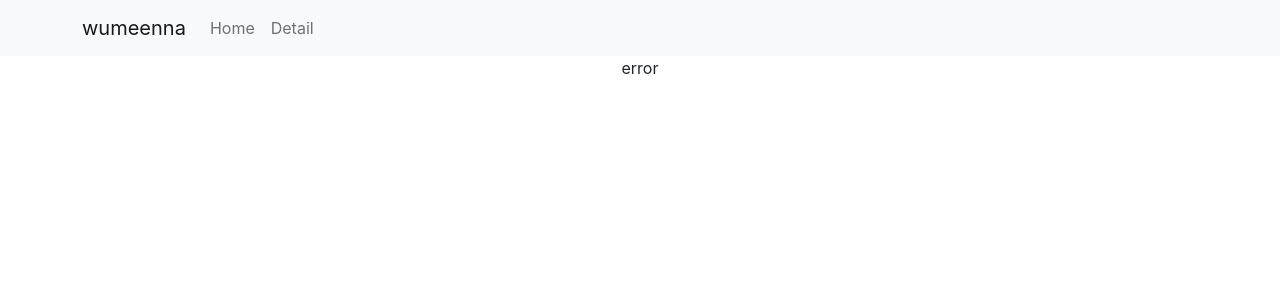
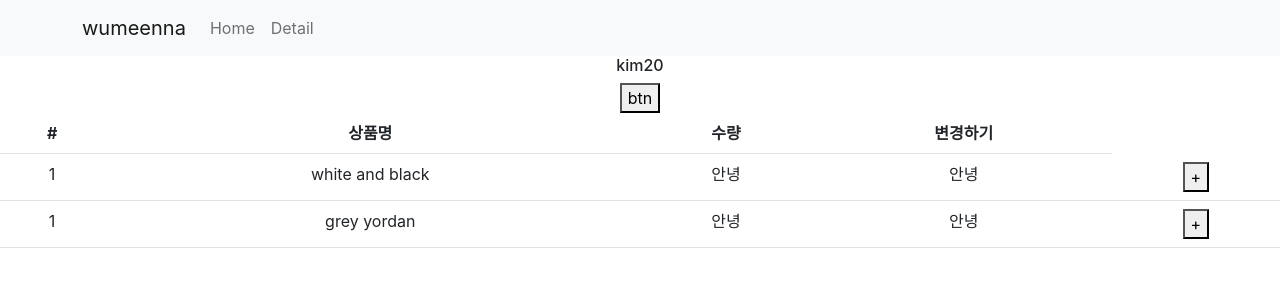
Before and after one commit to minu-ha/minu-ha, a React (Create React App) app: page /cart in a window 1280 px wide. Shown: the top 300 px of the page. Built offline with nearby package versions, Linux system fonts and the light colour scheme.

Commit message:
2022-07-23

```diff
--- a/package.json
+++ b/package.json
@@ -3,13 +3,16 @@
   "version": "0.1.0",
   "private": true,
   "dependencies": {
+    "@reduxjs/toolkit": "^1.8.3",
     "@testing-library/jest-dom": "^5.16.4",
     "@testing-library/react": "^13.3.0",
     "@testing-library/user-event": "^13.5.0",
+    "axios": "^0.27.2",
     "bootstrap": "^5.2.0",
     "react": "^18.2.0",
     "react-bootstrap": "^2.4.0",
     "react-dom": "^18.2.0",
+    "react-redux": "^8.0.2",
     "react-router-dom": "^6.3.0",
     "react-scripts": "5.0.1",
     "styled-components": "^5.3.5",
--- a/src/App.css
+++ b/src/App.css
@@ -4,6 +4,15 @@
     background-image: url("/public/logo192.png");
     background-size: cover;
     background-position: center;
+}
+
+.start {
+    opacity: 0;
+}
+
+.end {
+    opacity: 1;
+    transition: opacity 0.5s;
 }
 
 .App {
--- a/src/App.js
+++ b/src/App.js
@@ -6,78 +6,83 @@ import {useState} from "react";
 import {data} from './data.js'
 import {Routes, Route, useNavigate, Outlet} from 'react-router-dom';
 import Detail from "./router/detail";
+import axios from "axios";
+import Cart from "./router/cart";
 
 function App() {
 
     // eslint-disable-next-line no-unused-vars
-    let [shoes] = useState(data)
+    let [shoes, setShoes] = useState(data)
 
-    return (
-        <div className = {"App"}>
+    return (<div className = {"App"}>
         <Navigation/>
         <Routes>
-                <Route path = {"/"} element = {
-                    <>
+            <Route path = {"/"} element = {<>
                 <div className = {"main-bg"}></div>
                 <div className = {"container"}>
                     <div className = {"row"}>
-                                {
-                                    shoes.map((a, i) => {
-                                        return (
-                                            <Card shoes = {shoes[i]} i = {i}></Card>
-                                        )
+                        {shoes.map((a, i) => {
+                            return (<Card shoes = {shoes[i]} i = {i}></Card>)
+                        })}
+                    </div>
+                    <button onClick = {() => {
+                        axios.get('https://codingapple1.github.io/shop/data2.json')
+                            .then((value) => {
+                                let copy = [...shoes, ...value.data];
+                                setShoes(copy);
                             })
-                                }
+                            .catch(() => {
+                                alert('fail')
+                            });
+                        Promise.all(axios.get('/url1'))
+                    }}>btn
+                    </button>
                 </div>
-                        </div>
-                    </>
-                }/>
-                <Route path = {"/detail/:id"} element = {<Detail shoes={shoes}/>}/>
+            </>}/>
+            <Route path = {"/detail/:id"} element = {<Detail shoes = {shoes}/>}/>
             <Route path = {"/about"} element = {<About/>}>
-                    <Route path={"member"} element={<div>member</div>}/>
+                <Route path = {"member"} element = {<div>member</div>}/>
             </Route>
             <Route path = {"*"} element = {<div>error</div>}/>/>
+            <Route path = {"/cart"} element = {<Cart/>}/>
         </Routes>
-        </div>
-    );
+    </div>);
 }
 
 function About(props) {
-    return (
-        <div>
+    return (<div>
         <h4>company</h4>
         <Outlet></Outlet>
-        </div>
-    );
+    </div>);
 }
 
 function Navigation(props) {
 
     let navigate = useNavigate();
 
-    return (
-        <Navbar bg = "light" variant = "light">
+    return (<Navbar bg = "light" variant = "light">
         <Container>
             <Navbar.Brand href = "#home">wumeenna</Navbar.Brand>
             <Nav className = "me-auto">
-                    <Nav.Link onClick={ ()=>{navigate('/')}}>Home</Nav.Link>
-                    <Nav.Link onClick={ ()=>{navigate('/detail')}}>Detail</Nav.Link>
+                <Nav.Link onClick = {() => {
+                    navigate('/')
+                }}>Home</Nav.Link>
+                <Nav.Link onClick = {() => {
+                    navigate('/detail')
+                }}>Detail</Nav.Link>
             </Nav>
         </Container>
-        </Navbar>
-    );
+    </Navbar>);
 }
 
 function Card(props) {
-    return (
-        <div className = {"col-md-4"}>
+    return (<div className = {"col-md-4"}>
         {/* eslint-disable-next-line jsx-a11y/alt-text */}
         <img src = {"https://codingapple1.github.io/shop/shoes" + (props.i + 1) + ".jpg"}
              width = {"80%"}/>
         <h4>{props.shoes.title}</h4>
         <p>{props.shoes.price}</p>
-        </div>
-    )
+    </div>)
 }
 
 export default App;
--- a/src/index.js
+++ b/src/index.js
@@ -4,13 +4,18 @@ import './index.css';
 import App from './App';
 import reportWebVitals from './reportWebVitals';
 import {BrowserRouter} from "react-router-dom";
+import {Provider} from "react-redux";
+import store from "./store";
+
 
 const root = ReactDOM.createRoot(document.getElementById('root'));
 root.render(
     <React.StrictMode>
-        <BrowserRouter>
-            <App/>
-        </BrowserRouter>
+        <Provider store={store}>
+            <BrowserRouter>
+                <App/>
+            </BrowserRouter>
+        </Provider>
     </React.StrictMode>
 );
 
--- /dev/null
+++ b/src/router/cart.js
@@ -0,0 +1,46 @@
+import React from 'react';
+import {Table} from "react-bootstrap";
+import {useDispatch, useSelector} from "react-redux";
+import {changeName, increase} from "../store/userSlice";
+
+function Cart() {
+
+    let state = useSelector((state) => state)
+    let dispatch = useDispatch();
+
+    return (<div>
+        <h6>{state.user.name}{state.user.age}</h6>
+        <button onClick = {() => {
+            dispatch(increase(10))
+        }}>btn
+        </button>
+        <Table>
+            <thead>
+            <tr>
+                <th>#</th>
+                <th>상품명</th>
+                <th>수량</th>
+                <th>변경하기</th>
+            </tr>
+            </thead>
+            <tbody>
+            {state.cart.map((a, i) => {
+                return (<tr key = {i}>
+                    <td>1</td>
+                    <td>{state.cart[i].name}</td>
+                    <td>안녕</td>
+                    <td>안녕</td>
+                    <td>
+                        <button onClick = {() => {
+                            dispatch(changeName)
+                        }}>+
+                        </button>
+                    </td>
+                </tr>);
+            })}
+            </tbody>
+        </Table>
+    </div>);
+}
+
+export default Cart;
--- a/src/router/detail.js
+++ b/src/router/detail.js
@@ -1,6 +1,7 @@
 import React, {useEffect, useState} from 'react';
 import {useParams} from "react-router-dom";
 import styled from "styled-components";
+import {Nav} from "react-bootstrap";
 
 let YellowBtn = styled.button`
     background : ${props => props.bg};
@@ -11,37 +12,88 @@ let YellowBtn = styled.button`
 
 function Detail(props) {
 
-    useEffect(() => {
-
-    });
-
+    let [tab, setTab] = useState(2)
+    let [num, setNum] = useState('')
     let [count, setCount] = useState(0);
-
+    let [alert, setAlert] = useState(true);
     let {id} = useParams();
     let findItem = props.shoes.find(function (x) {
-        // eslint-disable-next-line eqeqeq
         return x.id == id
     });
 
+    useEffect(() => {
+        let a = setTimeout(() => {
+            setAlert(false);
+        }, 2000);
+        return () => {
+            clearTimeout(a);
+        }
+    }, []);
+
+    useEffect(() => {
+        if (isNaN(num) == true) {
+            alert('dont')
+        }
+    }, [num]);
+
     return (<div className = "container">
+
+        {// eslint-disable-next-line eqeqeq
+            alert == true ? <div className = {"alert alert-warning"}>2초이내 구매시 할인</div> : null}
+
         <YellowBtn bg = {"blue"}></YellowBtn>
         {count}
         <button onClick = {() => {
-            setCount(count+1)
-        }}>btn</button>
+            setCount(count + 1)
+        }}>btn
+        </button>
         <div className = "row">
             <div className = "col-md-6">
                 {/* eslint-disable-next-line jsx-a11y/alt-text */}
                 <img src = "https://codingapple1.github.io/shop/shoes1.jpg" width = "100%"/>
             </div>
             <div className = "col-md-6">
+                <input type = "text" onChange = {(event) => {
+                    setNum(event.target.value);
+                }}></input>
                 <h4 className = "pt-5">{findItem.title}</h4>
                 <p>{findItem.content}</p>
                 <p>{findItem.price}</p>
                 <button className = "btn btn-danger">주문하기</button>
             </div>
+            <Nav variant = {"tabs"} defaultActiveKey = {"link0"}>
+                <Nav.Item>
+                    <Nav.Link onClick = {() => {
+                        setTab(0)
+                    }} eventKey = {"link0"}>btn1</Nav.Link>
+                </Nav.Item>
+                <Nav.Item>
+                    <Nav.Link eventKey = {"link1"}>btn2</Nav.Link>
+                </Nav.Item>
+                <Nav.Item>
+                    <Nav.Link eventKey = {"link2"}>btn3</Nav.Link>
+                </Nav.Item>
+            </Nav>
+            <TabBody shoes={props.shoes} tab = {"tab"}/>
         </div>
     </div>);
 }
 
+function TabBody({tab,shoes}) {
+
+    let [fade, setFade] = useState('');
+
+    useEffect(() => {
+        setTimeout(()=>{setFade('end')},10)
+        return () => {
+            setFade('');
+        };
+    },[tab]);
+
+    return (<div className={'start ' + fade}>
+        {[<div></div>, <div>bbb</div>, <div>내용</div>][tab]}
+    </div>);
+}
+
+
 export default Detail;
--- /dev/null
+++ b/src/store.js
@@ -0,0 +1,22 @@
+import {configureStore, createSlice} from "@reduxjs/toolkit";
+import user from "./store/userSlice";
+
+
+let stock = createSlice({
+    name: 'stock', initialState: [10, 20, 30]
+})
+
+let cart = createSlice({
+    name: 'cart',
+    initialState: [{id: 0, name: 'white and black', count: 2}, {
+        id: 2,
+        name: 'grey yordan',
+        count: 1
+    },]
+})
+
+export default configureStore({
+    reducer: {
+        user: user.reducer, stock: stock.reducer, cart: cart.reducer
+    }
+})
--- /dev/null
+++ b/src/store/userSlice.js
@@ -0,0 +1,18 @@
+import {createSlice} from "@reduxjs/toolkit";
+
+let user = createSlice({
+    name: 'user',
+    initialState: {name: 'kim', age: 20},
+    reducers: {
+        changeName(state) {
+            state.name = 'park'
+        },
+        increase(state,action) {
+            state.age += action.payload
+        },
+    }
+})
+
+export let {changeName, increase} = user.actions;
+
+export default user
```
Also changed, not shown: 1 other file (tests, documents, lock files or other folders). Lines whose indentation alone changed are shown as unchanged.
